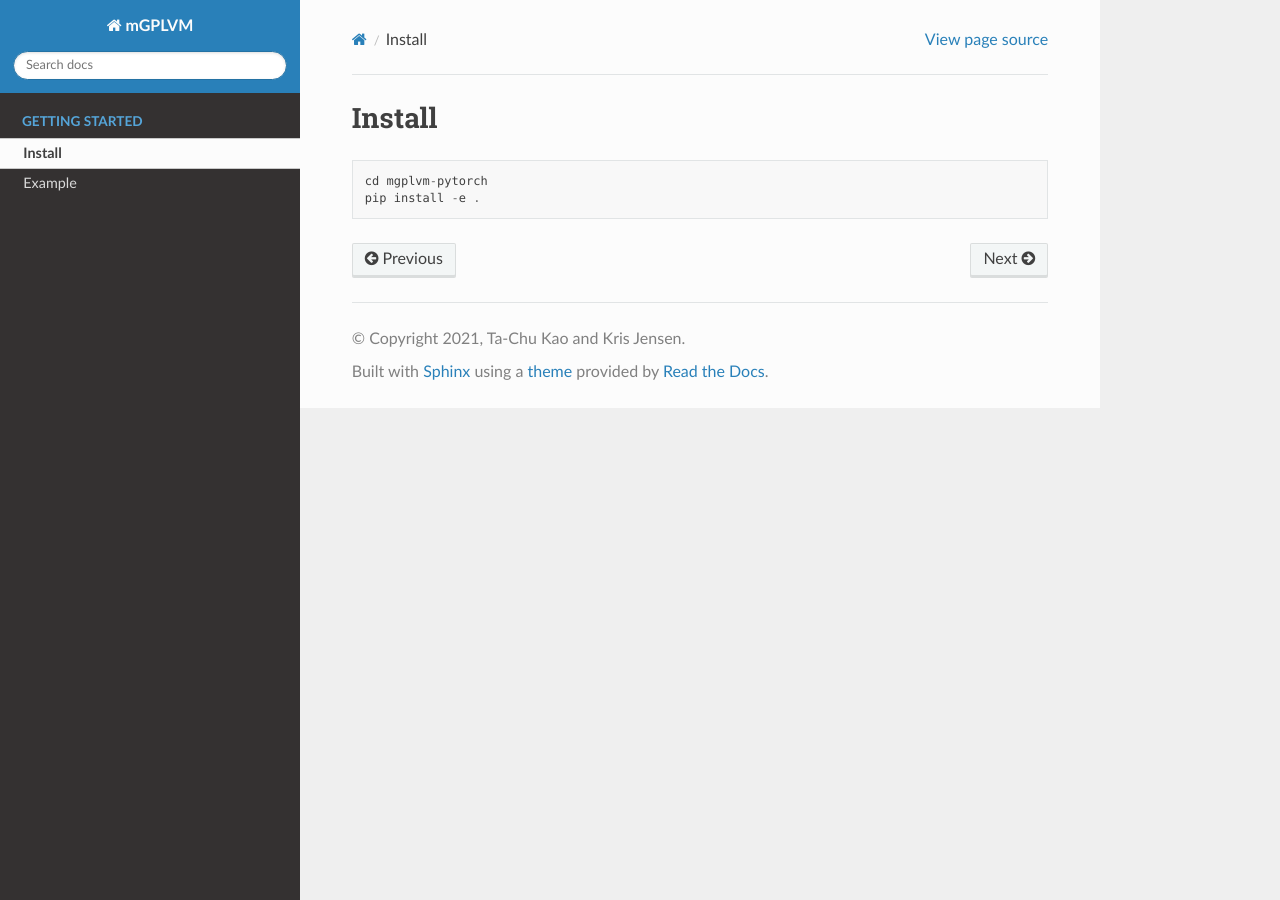
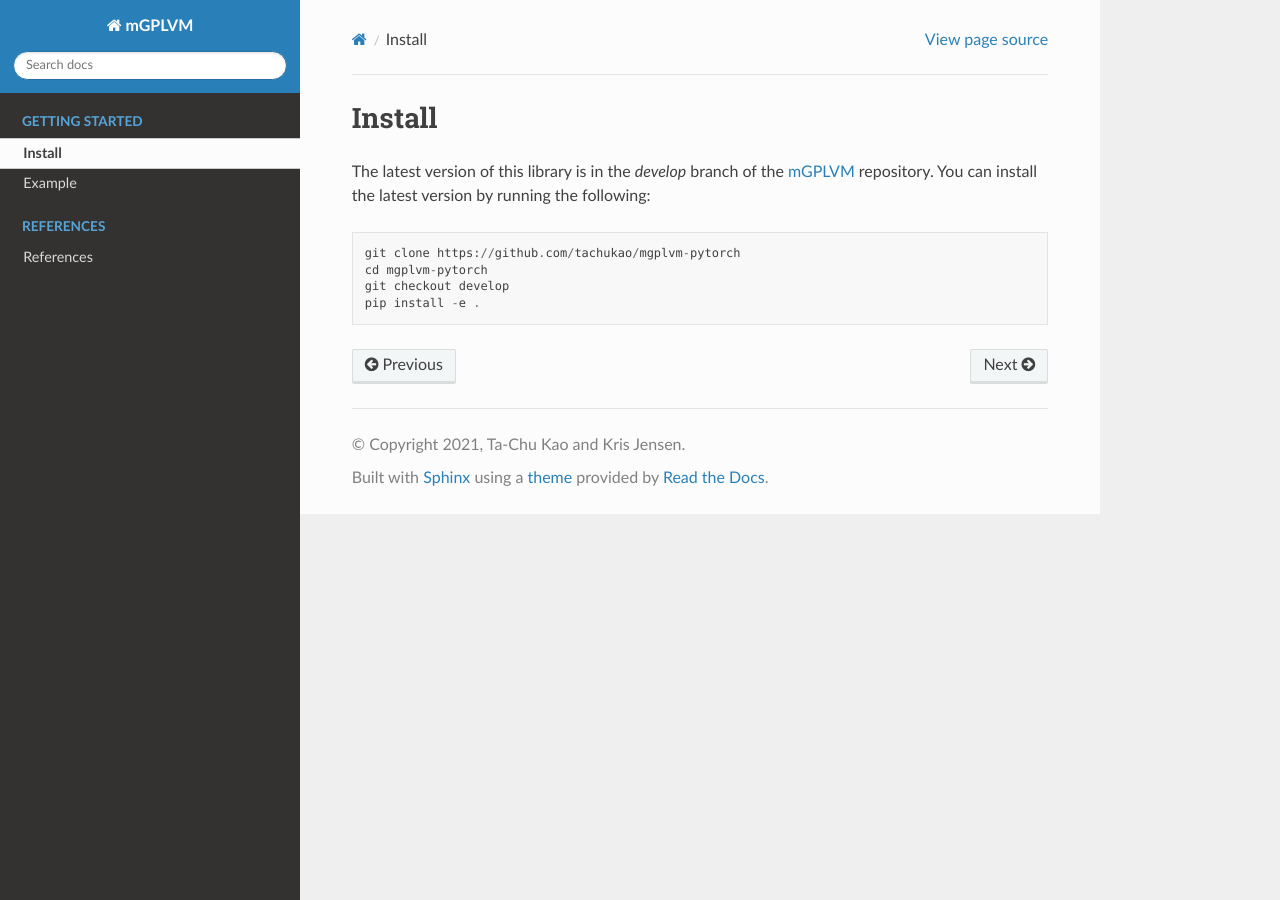
Before and after one commit to tachukao/mgplvm-pytorch, a Sphinx documentation site: the page built from docs/source/install.rst, in a window 1280 px wide. Built offline with Sphinx 7.4.7 and the Read the Docs theme 2.0.0, drawn with Linux system fonts in a browser that asks for light colours; pages that are not in the unit, such as notebooks, are missing from menus.

Commit message:
stop showing all class members with numpydoc + some minor changes

```diff
--- a/docs/source/conf.py
+++ b/docs/source/conf.py
@@ -34,8 +34,9 @@ extensions = [
     'sphinx.ext.autodoc',
     'sphinx.ext.autosummary',
     'sphinx.ext.viewcode',
+    'sphinx.ext.mathjax',
+    'numpydoc',
     'sphinx_autodoc_typehints',
-    'numpydoc',
 ]
 
 # Add any paths that contain templates here, relative to this directory.
@@ -58,3 +59,6 @@ html_theme = 'sphinx_rtd_theme'
 # relative to this directory. They are copied after the builtin static files,
 # so a file named "default.css" will overwrite the builtin "default.css".
 html_static_path = ['_static']
+
+numpydoc_class_members_toctree = False
+numpydoc_show_class_members = False
--- a/docs/source/install.rst
+++ b/docs/source/install.rst
@@ -1,7 +1,11 @@
 Install
 =======
 
+The latest version of this library is in the `develop` branch of the `mGPLVM <https://github.com/tachukao/mgplvm-pytorch>`_ repository. You can install the latest version by running the following:
+
 .. code::
 
+    git clone https://github.com/tachukao/mgplvm-pytorch
     cd mgplvm-pytorch
+    git checkout develop
     pip install -e .
--- /dev/null
+++ b/docs/source/references.rst
@@ -0,0 +1,2 @@
+References
+==========
```
Also changed, not shown: docs/source/index.rst (+6 -12 lines), 3 other files.
